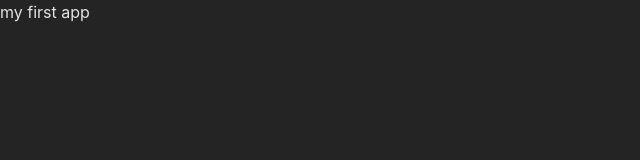
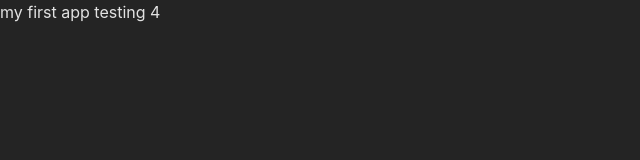
Before and after one commit to ChristopherLandas/myHomeSite, a React (Vite) app: page / in a window 1280 px wide. Shown: the top 160 px of the page, without its empty margins (0-640 px from the left). Built offline with nearby package versions, Linux system fonts and the light colour scheme.

Commit message:
testing first change

```diff
--- a/src/pages/App.jsx
+++ b/src/pages/App.jsx
@@ -1,7 +1,7 @@
 const App = () => {
   return (
     <>
-      <div>my first app</div>
+      <div>my first app testing 4</div>
     </>
   )
 }
```
